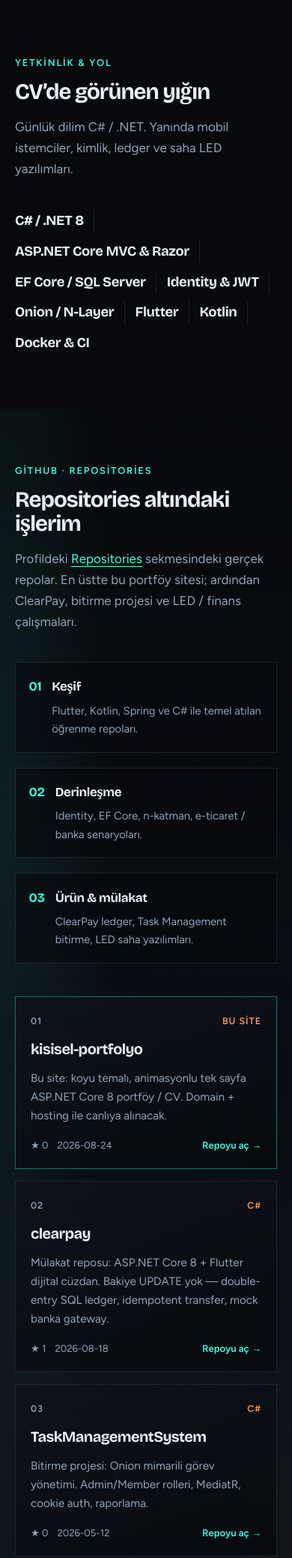
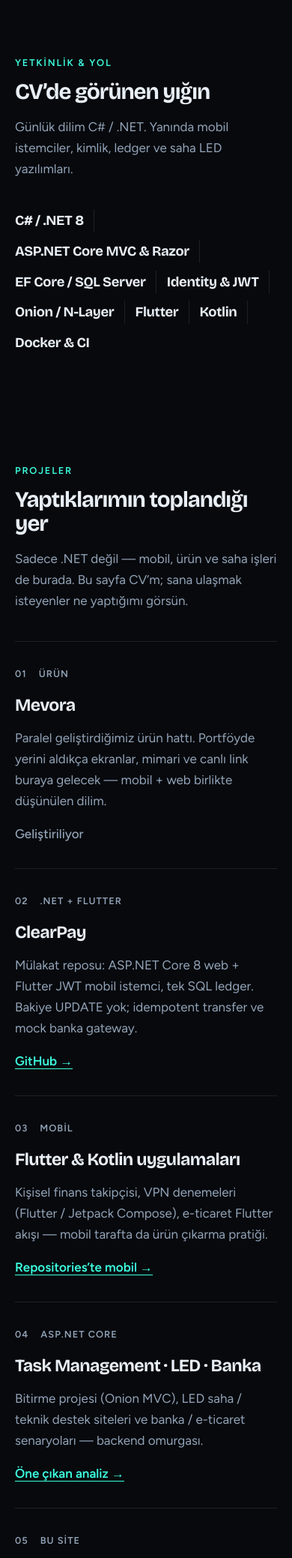
Before and after one commit to HalilMertDeveli/yazilim-sitesi, an ASP.NET Core app: page / in a window 390 px wide. Shown: the part 1852-3930 px from the top of the page at 75% size. Run offline with ASP.NET Core 8, Linux system fonts and the light colour scheme; data that the repository does not hold is empty.

Commit message:
Add projects hub with Mevora and mobile work
Surface Mevora plus Flutter/Kotlin apps alongside .NET so the CV page
is a full project home, not only ASP.NET.

Co-authored-by: halilmertdeveliii <halilmertdeveliii@gmail.com>

```diff
--- a/Pages/Index.cshtml
+++ b/Pages/Index.cshtml
@@ -26,6 +26,7 @@
     <nav id="site-menu" class="site-nav__links" aria-label="Sayfa bölümleri">
         <a href="#hakkimda">Hakkımda</a>
         <a href="#deneyim">Deneyim</a>
+        <a href="#projeler">Projeler</a>
         <a href="#github">Repositories</a>
         <a href="#one-cikan">Öne çıkan</a>
         <a href="#iletisim">İletişim</a>
@@ -69,7 +70,7 @@
                 GitHub’daki gerçek işlerim, bitirme projem ve mülakat reposum burada — koyu tema, ASP.NET Core 8.
             </p>
             <div class="hero__actions reveal" data-reveal>
-                <a class="btn btn--primary" href="#github" data-magnetic>Repositories</a>
+                <a class="btn btn--primary" href="#projeler" data-magnetic>Projelerime bak</a>
                 <a class="btn btn--ghost" href="#iletisim" data-magnetic>İletişime geç</a>
             </div>
             <div class="hero__stats reveal" data-reveal>
@@ -144,6 +145,82 @@
                 <li class="reveal" data-reveal>Kotlin</li>
                 <li class="reveal" data-reveal>Docker &amp; CI</li>
             </ul>
+        </div>
+    </section>
+
+    <section id="projeler" class="section section--work">
+        <div class="section__inner">
+            <p class="section__eyebrow reveal" data-reveal>Projeler</p>
+            <h2 class="section__title reveal" data-reveal>Yaptıklarımın toplandığı yer</h2>
+            <p class="section__copy reveal" data-reveal>
+                Sadece .NET değil — mobil, ürün ve saha işleri de burada. Bu sayfa CV’m; sana ulaşmak isteyenler ne yaptığımı görsün.
+            </p>
+
+            <div class="work-list">
+                <article class="work-item reveal" data-reveal>
+                    <div class="work-item__meta">
+                        <span>01</span>
+                        <span>Ürün</span>
+                    </div>
+                    <h3>Mevora</h3>
+                    <p>
+                        Paralel geliştirdiğimiz ürün hattı. Portföyde yerini aldıkça ekranlar, mimari ve canlı link buraya gelecek —
+                        mobil + web birlikte düşünülen dilim.
+                    </p>
+                    <span class="text-link text-link--muted">Geliştiriliyor</span>
+                </article>
+
+                <article class="work-item reveal" data-reveal>
+                    <div class="work-item__meta">
+                        <span>02</span>
+                        <span>.NET + Flutter</span>
+                    </div>
+                    <h3>ClearPay</h3>
+                    <p>
+                        Mülakat reposu: ASP.NET Core 8 web + Flutter JWT mobil istemci, tek SQL ledger.
+                        Bakiye UPDATE yok; idempotent transfer ve mock banka gateway.
+                    </p>
+                    <a class="text-link" href="https://github.com/HalilMertDeveli/clearpay" target="_blank" rel="noopener noreferrer">GitHub →</a>
+                </article>
+
+                <article class="work-item reveal" data-reveal>
+                    <div class="work-item__meta">
+                        <span>03</span>
+                        <span>Mobil</span>
+                    </div>
+                    <h3>Flutter &amp; Kotlin uygulamaları</h3>
+                    <p>
+                        Kişisel finans takipçisi, VPN denemeleri (Flutter / Jetpack Compose), e-ticaret Flutter akışı —
+                        mobil tarafta da ürün çıkarma pratiği.
+                    </p>
+                    <a class="text-link" href="#github" data-filter="mobile">Repositories’te mobil →</a>
+                </article>
+
+                <article class="work-item reveal" data-reveal>
+                    <div class="work-item__meta">
+                        <span>04</span>
+                        <span>ASP.NET Core</span>
+                    </div>
+                    <h3>Task Management · LED · Banka</h3>
+                    <p>
+                        Bitirme projesi (Onion MVC), LED saha / teknik destek siteleri ve banka / e-ticaret senaryoları —
+                        backend omurgası.
+                    </p>
+                    <a class="text-link" href="#one-cikan">Öne çıkan analiz →</a>
+                </article>
+
+                <article class="work-item reveal" data-reveal>
+                    <div class="work-item__meta">
+                        <span>05</span>
+                        <span>Bu site</span>
+                    </div>
+                    <h3>Kişisel portföy / CV</h3>
+                    <p>
+                        Şu an baktığın sayfa — ASP.NET Core 8, koyu tema, animasyonlar. Domain + hosting alınca canlıya geçecek.
+                    </p>
+                    <a class="text-link" href="#ust">Başa dön</a>
+                </article>
+            </div>
         </div>
     </section>
 
--- a/Pages/Index.cshtml.cs
+++ b/Pages/Index.cshtml.cs
@@ -88,7 +88,7 @@ public class IndexModel : PageModel
                     .OrderByDescending(r => FeaturedRank(r.Name))
                     .ThenByDescending(r => r.Stars)
                     .ThenByDescending(r => r.UpdatedAt)
-                    .Take(7));
+                    .Take(9));
 
             Repos = merged;
             ReposFromApi = true;
@@ -119,11 +119,15 @@ public class IndexModel : PageModel
     {
         "clearpay" => 100,
         "taskmanagementsystem" => 90,
-        "asp.net-app-for-led" => 80,
-        "led-teknik-destek" => 75,
+        "personal-finance-tracker" => 85,
+        "fluttervpnapp" => 82,
+        "vpnappwithcompose" => 80,
+        "asp.net-app-for-led" => 78,
+        "led-teknik-destek" => 76,
+        "etradeappwithvideos-" => 72,
         "bankappasp" => 70,
         "asp-net-e-trade" => 65,
-        "personal-finance-tracker" => 55,
+        "reelfindingpeopleandoridapp" => 60,
         "asp.net-learning-porject" => 50,
         "identitycourse" => 45,
         "nlayerdapp" => 40,
@@ -138,7 +142,12 @@ public class IndexModel : PageModel
         "bankappasp" => "ASP.NET ile bankacılık senaryolarına odaklı uygulama denemesi.",
         "asp-net-e-trade" => "ASP.NET tabanlı e-ticaret vitrin / alışveriş akışı.",
         "led-teknik-destek" => "Colorlight, Novastar ve Huudi için LED teknik destek sitesi.",
-        "personal-finance-tracker" => "Flutter ile kişisel finans takip uygulaması.",
+        "personal-finance-tracker" => "Flutter mobil: kişisel finans takip uygulaması.",
+        "fluttervpnapp" => "Flutter ile tasarlayıp kodladığım VPN uygulama denemesi.",
+        "vpnappwithcompose" => "Jetpack Compose (Kotlin) ile VPN arayüz / akış denemesi.",
+        "vpnappwithtutorial" => "VPN uygulaması öğrenme / tutorial serisi (Java).",
+        "etradeappwithvideos-" => "Flutter ile e-ticaret mobil uygulama çalışması.",
+        "reelfindingpeopleandoridapp" => "Android Kotlin/XML ile reel / kişi bulma uygulaması.",
         "asp.net-learning-porject" => "ASP.NET öğrenme sürecindeki uygulamalı çalışmalar.",
         "identitycourse" => "ASP.NET Identity ile kimlik ve yetkilendirme pratikleri.",
         "nlayerdapp" => "C# ile n-katmanlı mimari ve Windows uygulama yapısı.",
@@ -216,10 +225,28 @@ public class IndexModel : PageModel
         {
             Name = "personal-Finance-Tracker",
             Url = "https://github.com/HalilMertDeveli/personal-Finance-Tracker",
-            Description = "Flutter ile kişisel finans takip uygulaması.",
+            Description = "Flutter mobil: kişisel finans takip uygulaması.",
             Language = "Dart",
             Stars = 0,
             UpdatedAt = "2024-09-07"
+        },
+        new()
+        {
+            Name = "FlutterVpnApp",
+            Url = "https://github.com/HalilMertDeveli/FlutterVpnApp",
+            Description = "Flutter ile tasarlayıp kodladığım VPN uygulama denemesi.",
+            Language = "Dart",
+            Stars = 0,
+            UpdatedAt = "2023-10-13"
+        },
+        new()
+        {
+            Name = "VPNAppWithCompose",
+            Url = "https://github.com/HalilMertDeveli/VPNAppWithCompose",
+            Description = "Jetpack Compose (Kotlin) ile VPN arayüz / akış denemesi.",
+            Language = "Kotlin",
+            Stars = 0,
+            UpdatedAt = "2023-10-09"
         }
     ];
 }
```
